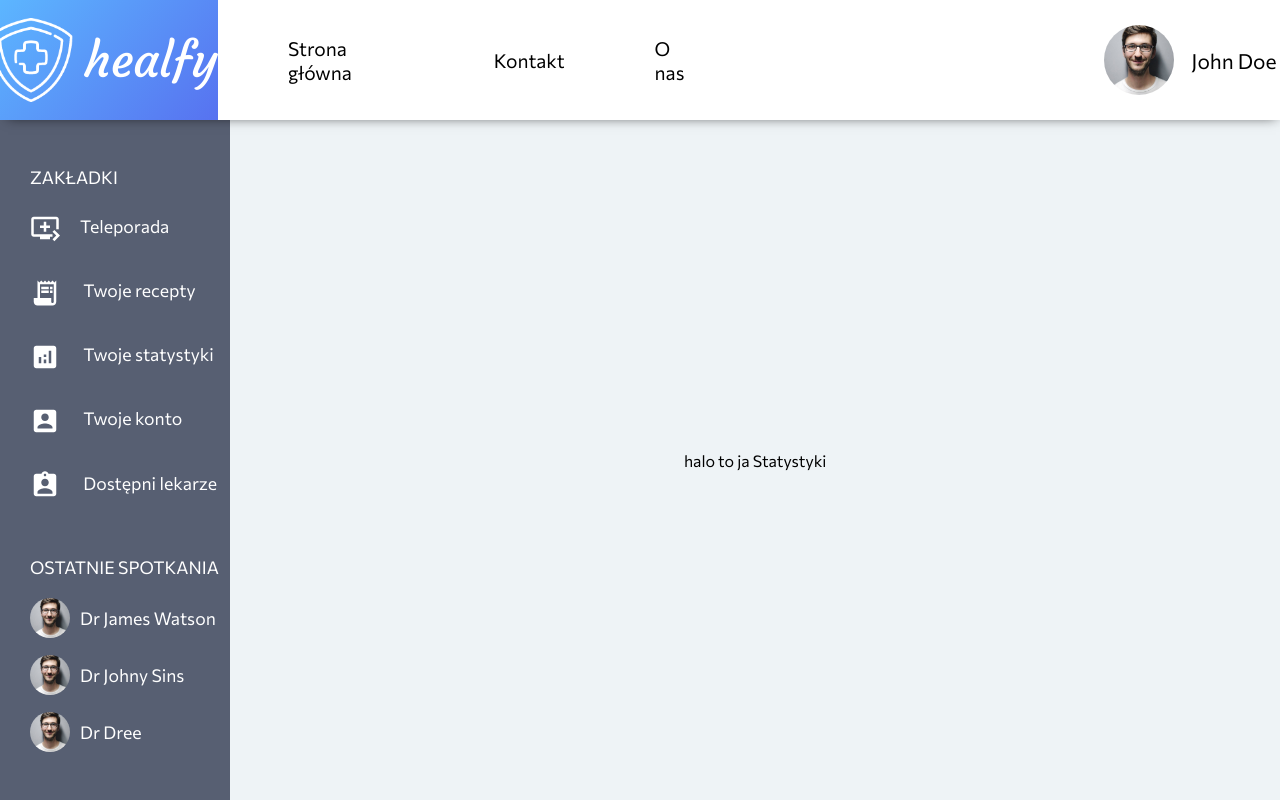
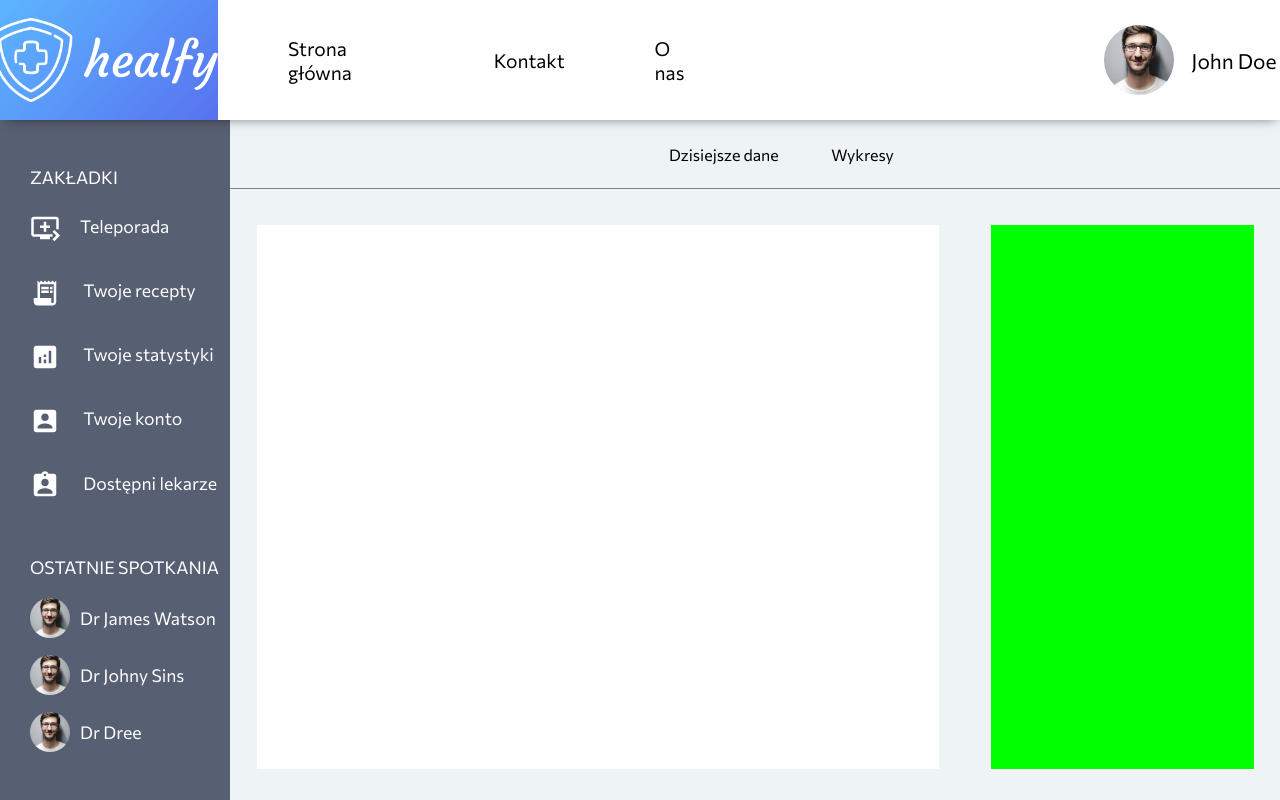
Before and after one commit to R3VANEK/hackHeroes2020, a React (Create React App) app: page /statystyki in a window 1280 px wide. Built offline with nearby package versions, Linux system fonts and the light colour scheme.

Commit message:
przed dodaniem kalendarza

```diff
--- a/src/App.js
+++ b/src/App.js
@@ -9,7 +9,7 @@ import LoginForm from './components/Form/LoginForm';
 
 import Teleporada from './components/User/Teleporada'
 import Recepty from './components/User/Recepty'
-import Statystyki from './components/User/Statystyki'
+import Statystyki from './components/User/Statystyki/Statystyki'
 import Konto from './components/User/Konto'
 import Lekarze from './components/User/Lekarze/Lekarze'
 
--- a/src/components/User/Lekarze/Lekarze.css
+++ b/src/components/User/Lekarze/Lekarze.css
@@ -3,6 +3,7 @@
     height:80%;
     background-color: white;
     overflow-y: scroll;
+    margin-top:5%;
 }
 .lekarz-holder{
     width:80%;
--- a/src/components/User/Mainholder.css
+++ b/src/components/User/Mainholder.css
@@ -7,5 +7,5 @@ main{
     position: absolute;
     display: flex;
     justify-content: center;
-    align-items: center;
+
 }
--- a/src/components/User/Statystyki.js
+++ /dev/null
@@ -1,15 +0,0 @@
-import React, { Component } from 'react';
-import Mainholder from './Mainholder';
-
-class Statystyki extends Component {
-    state = {  }
-    render() {
-        return (
-            <main>
-                halo to ja Statystyki
-            </main>
-         );
-    }
-}
-
-export default Statystyki;
--- /dev/null
+++ b/src/components/User/Statystyki/Statystyki.css
@@ -0,0 +1,45 @@
+#lekarze-top-holder{
+    width:100%;
+    height:10%;
+    top:0%;
+    left:0%;
+    text-align: center;
+    display: flex;
+    align-items: center;
+    justify-content: center;
+    border-bottom:1px solid grey;
+    clear: both;
+    position: absolute;
+}
+
+.lekarze-subpage-link{
+    height:100%;
+    float:left;
+    width: auto;
+    margin-left:5%;
+    display: flex;
+    justify-content: center;
+    align-items: center;
+    cursor:pointer
+}
+.lekarze-subpage-link:hover{
+    color:rgba(87,114,240,1);
+    border-bottom:3px solid rgba(87,114,240,1);
+}
+#lekarze-left-holder{
+    width:65%;
+    height:80%;
+    float:left;
+    margin-left:0%;
+    background-color:white;
+    margin-top:10%;
+    overflow-y: scroll;
+}
+#lekarze-right-holder{
+    width:25%;
+    height:80%;
+    float:right;
+    margin-left:5%;
+    background-color:lime;
+    margin-top:10%;
+}
--- /dev/null
+++ b/src/components/User/Statystyki/Statystyki.js
@@ -0,0 +1,27 @@
+import React, { Component } from 'react';
+import './Statystyki.css'
+import Mainholder from '../Mainholder';
+
+class Statystyki extends Component {
+    state = {  }
+    render() {
+        return (
+            <main>
+                <div id="lekarze-top-holder">
+                    <div class="lekarze-subpage-link">
+                        Dzisiejsze dane
+                    </div>
+
+                    <div class="lekarze-subpage-link">
+                        Wykresy
+                    </div>
+                </div>
+
+                <div id="lekarze-left-holder"></div>
+                <div id="lekarze-right-holder"></div>
+            </main>
+         );
+    }
+}
+
+export default Statystyki;
```
